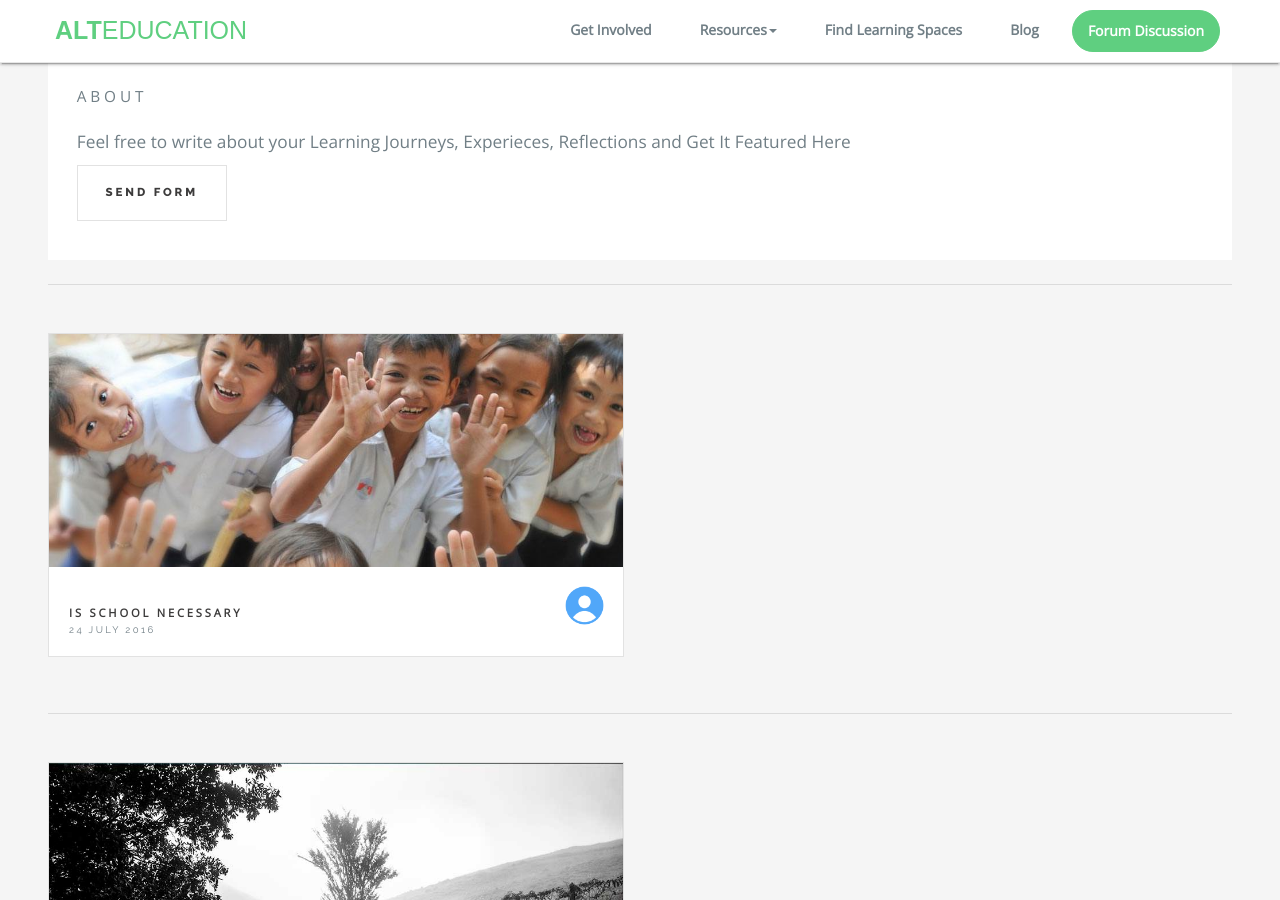
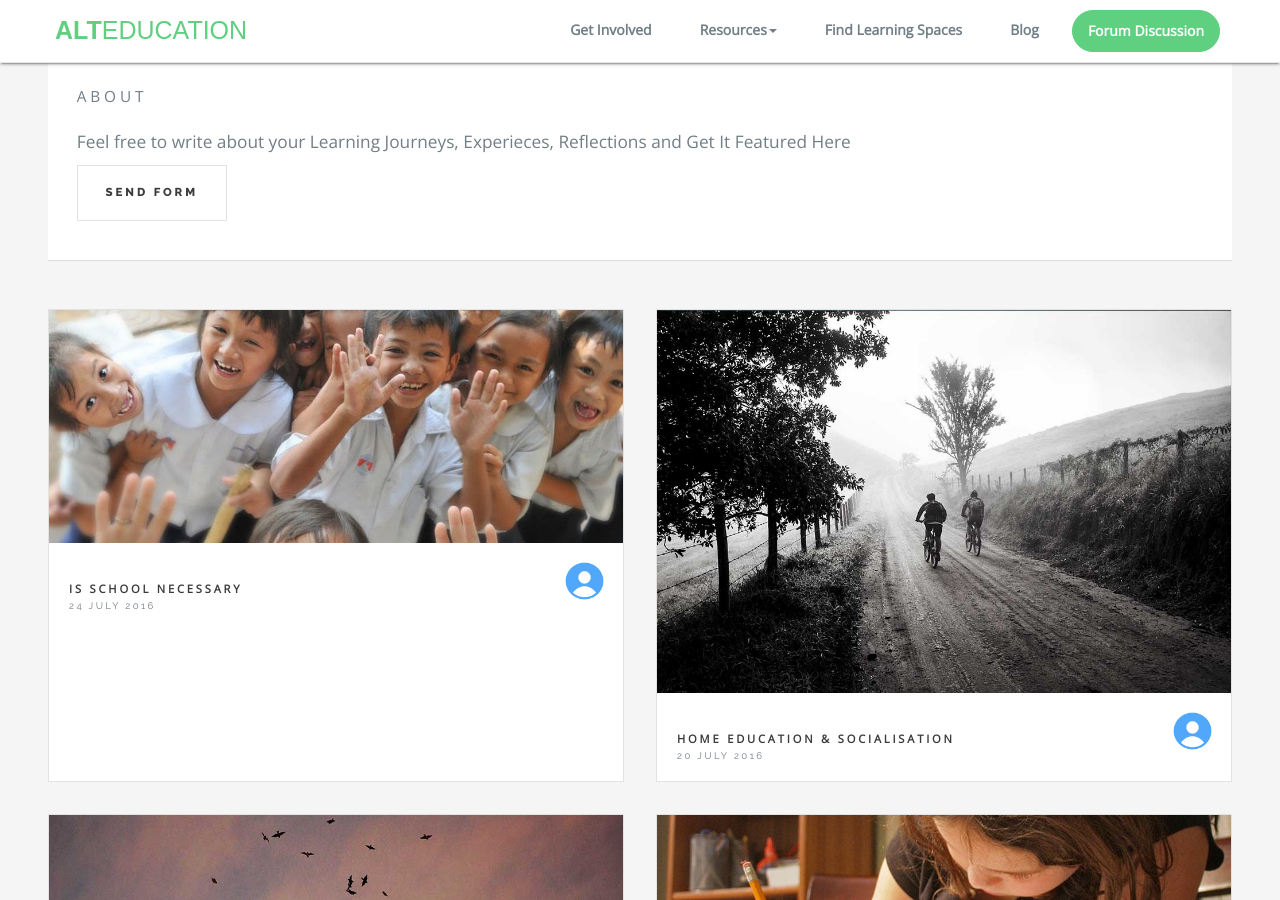
Before and after one commit to alteducation/web, a Jekyll site: the page built from blog/index.html, in a window 1280 px wide and 900 px high, scrolled down 4542 px. Built offline with Jekyll 4.4.1, drawn with Linux system fonts in a browser that asks for light colours; some web fonts are replaced; the list of posts is cut into pages by our own code; comment, search, counter and statistics services are not loaded.

Commit message:
Attempt To Fix Mini Post Loop

```diff
--- a/blog/index.html
+++ b/blog/index.html
@@ -83,13 +83,14 @@ layout: blog
 							</ul>
 						</section>
 
-				{% assign pageoffset = 6 | times:paginator.page %}
-		    {% for blog in site.posts offset:pageoffset limit:8 %}﻿
+
 				<!-- Mini Posts -->
 					<section>
 						<div class="mini-posts">
 
 							<!-- Mini Post -->
+							{% assign pageoffset = 6 | times:paginator.page %}
+							{% for blog in site.posts offset:pageoffset limit:8 %}﻿
 								<article class="mini-post">
 									<header>
 										<h3><a href="{{site.baseurl}}{{blog.url}}">{{blog.title}}</a></h3>
@@ -98,7 +99,7 @@ layout: blog
 									</header>
 									<a href="{{site.baseurl}}{{blog.url}}" class="image"><img src="{{site.baseurl}}{{blog.image}}" alt="" /></a>
 								</article>
+								{% endfor %}
 
 						</div>
 					</section>
-				{% endfor %}
```
